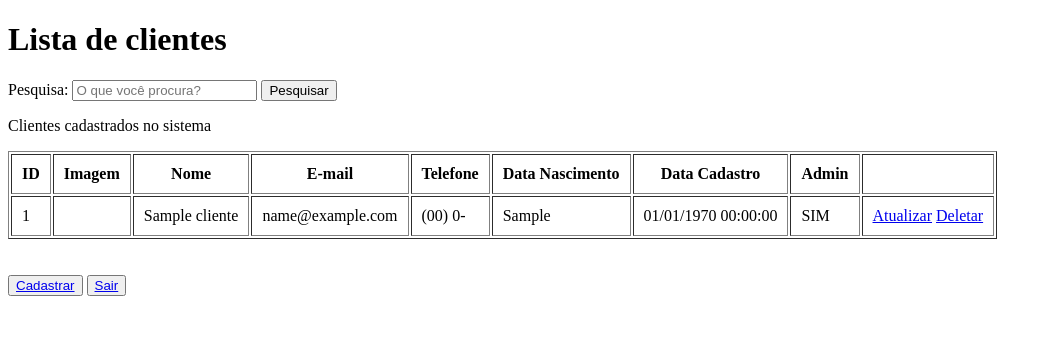
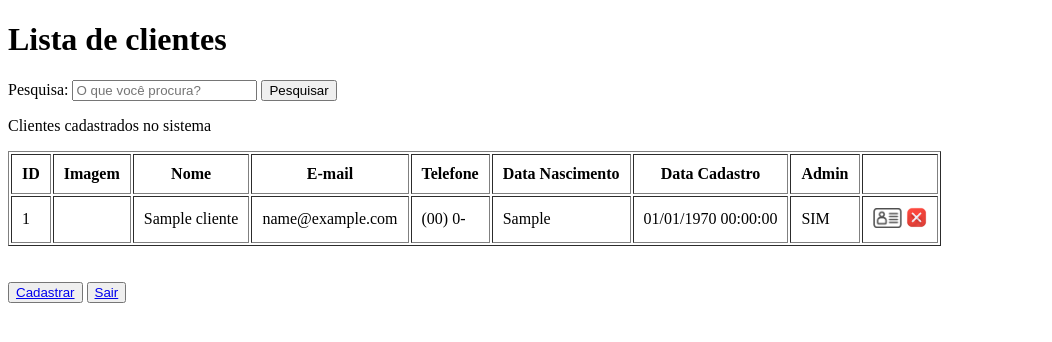
Before and after one commit to ViniciusSibin/Curso-PHP, a PHP site: page /CURSO-PHP/listaDeClientes.php in a window 1280 px wide. Shown: the top 342 px of the page, without its empty margins (0-1052 px from the left). Run offline with PHP 8.4, Linux system fonts and the light colour scheme; the visitor is signed in with stand-in values (Sample User, id 1); tables that the repository leaves empty or names only in its code hold one stand-in row (values such as "Sample post"); data that the repository does not hold is empty; some libraries are stand-ins or nearby versions.

Commit message:
alterado os botões para ícones de atualizar e deletar clientes

```diff
--- a/listaDeClientes.php
+++ b/listaDeClientes.php
@@ -68,8 +68,8 @@
                     <td><?php if($cliente['admin']){echo "SIM";}else{echo "NÃO";}?></td>
                     <?php if($_SESSION['admin']){ ?>
                     <td>
-                        <a href="atualizarCadastro.php?id=<?php echo $cliente['id']; ?>">Atualizar</a>
-                        <a href="deletarCadastro.php?id=<?php echo $cliente['id']; ?>">Deletar</a>
+                        <a href="atualizarCadastro.php?id=<?php echo $cliente['id']; ?>"><img height="20" src="arquivos/icones/editarPerfil.png" alt=""></a>
+                        <a href="deletarCadastro.php?id=<?php echo $cliente['id']; ?>"><img height="21" src="arquivos/icones/deletarPerfil.png" alt=""></a>
                     </td>
                     <?php } ?>
                 </tr>
```
Also changed, not shown: arquivos/icones/deletarPerfil.png (added), arquivos/icones/editarPerfil.png (added).
